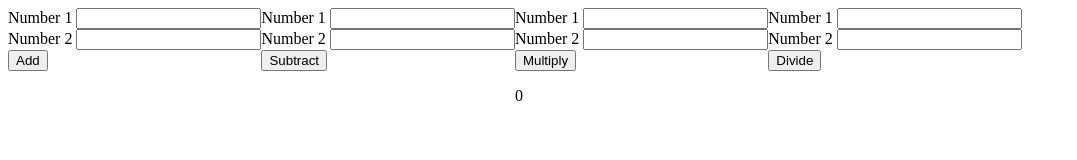
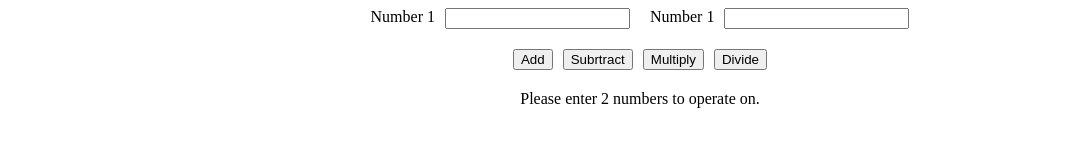
Before and after one commit to crescentarc/odin-calculator, a plain HTML site: page index.html in a window 1280 px wide. Both pictures are taken after a click on the button "Multiply". Shown: the whole page, without its empty margins (0-1077 px from the left). Drawn offline with Linux system fonts and the light colour scheme.

Commit message:
Simplify HTML of pre-button layout

```diff
--- a/index.html
+++ b/index.html
@@ -9,40 +9,22 @@
     <title>Calculator</title>
 </head>
 <body>
-    <div id="add-box">
-    <label for="addition1">Number 1</label>
-    <input type="number" id="addition1" name="addition1"><br>
-    <label for="addition2">Number 2</label>
-    <input type="number" id="addition2" name="addition2"><br>
-    <button type="button" id="add" onclick="add()">Add</button>
-    <p id="sum"></p>
+    <div id="input-area">
+        <label for="num1">Number 1</label>
+        <input type="number" id="num1"><br>
+
+        <label for="num2">Number 1</label>
+        <input type="number" id="num2">
     </div>
 
-    <div id="subtract-box">
-    <label for="subtraction1">Number 1</label>
-    <input type="number" id="subtraction1" name="subtraction1"><br>
-    <label for="subtraction2">Number 2</label>
-    <input type="number" id="subtraction2" name="subtraction2"><br>
-    <button type="button" id="subtract" onclick="subtract()">Subtract</button>
-    <p id="difference"></p>
+    <div id="button-area">
+        <button type="button" id="add">Add</button>
+        <button type="button" id="subtract">Subrtract</button>
+        <button type="button" id="multiply">Multiply</button>
+        <button type="button" id="divide">Divide</button>
     </div>
 
-    <div id="multiply-box">
-    <label for="multiplication1">Number 1</label>
-    <input type="number" id="multiplication1" name="multiplication1"><br>
-    <label for="multiplication2">Number 2</label>
-    <input type="number" id="multiplication2" name="multiplication2"><br>
-    <button type="button" id="multiply" onclick="multiply()">Multiply</button>
-    <p id="product"></p>
-    </div>
-
-    <div id="divide-box">
-    <label for="division1">Number 1</label>
-    <input type="number" id="division1" name="division1"><br>
-    <label for="division2">Number 2</label>
-    <input type="number" id="division2" name="division2"><br>
-    <button type="button" id="divide" onclick="divide()">Divide</button>
-    <p id="quotient"></p>
-    </div>
+    <p></p>
+    <div id="answer"></div>
 </body>
 </html>
--- a/script.js
+++ b/script.js
@@ -1,31 +1,69 @@
-//is called with "Add" button, adds two input numbers and displays sum
-function add() {
-    let num1 = document.getElementById(`addition1`).value;
-    let num2 = document.getElementById(`addition2`).value;
-    let sum = num1 + num2;
-    document.getElementById(`sum`).innerText = sum;
+//calls below operator functions when corresponding buttons are clicked
+function operate() {
+    document.getElementById(`add`).addEventListener(`click`, function() {
+        add();
+    });
+
+    document.getElementById(`subtract`).addEventListener(`click`, function() {
+        subtract();
+    });
+
+    document.getElementById(`multiply`).addEventListener(`click`, function() {
+        multiply();
+    });
+
+    document.getElementById(`divide`).addEventListener(`click`, function() {
+        divide();
+    });
 }
 
-//is called with "Subtract" button, subtracts two input numbers and displays difference
-function subtract() {
-    let num1 = document.getElementById(`subtraction1`).value;
-    let num2 = document.getElementById(`subtraction2`).value;
-    let difference = num1 - num2;
-    document.getElementById(`difference`).innerText = difference;
+//adds 2 input numbers and displays sum
+function add() {
+    let num1 = document.getElementById(`num1`).value;
+    let num2 = document.getElementById(`num2`).value;
+    let sum = num1 + num2;
+    document.getElementById(`answer`).innerText = sum;
+
+    if (num1 == `` || num2 == ``) {
+        document.getElementById(`answer`).innerText = `Please enter 2 numbers to operate on.`;
+    }
 }
 
-//is called with "Multiply" button, multiplies two input numbers and displays product
-function multiply() {
-    let num1 = document.getElementById(`multiplication1`).value;
-    let num2 = document.getElementById(`multiplication2`).value;
-    let product = num1 * num2;
-    document.getElementById(`product`).innerText = product;
+//subtracts 2 input numbers and displays difference
+function subtract() {
+    let num1 = document.getElementById(`num1`).value;
+    let num2 = document.getElementById(`num2`).value;
+    let difference = num1 - num2;
+    document.getElementById(`answer`).innerText = difference;
+
+    if (num1 == `` || num2 == ``) {
+        document.getElementById(`answer`).innerText = `Please enter 2 numbers to operate on.`;
+    }
 }
 
-//is called with "Divide" button, divides two input numbers and displays quotient
+//multiplies 2 input numbers and displays product
+function multiply() {
+    let num1 = document.getElementById(`num1`).value;
+    let num2 = document.getElementById(`num2`).value;
+    let product = num1 * num2;
+    document.getElementById(`answer`).innerText = product;
+
+    if (num1 == `` || num2 == ``) {
+        document.getElementById(`answer`).innerText = `Please enter 2 numbers to operate on.`;
+    }
+}
+
+//divides 2 input numbers and displays quotient
 function divide() {
-    let num1 = document.getElementById(`division1`).value;
-    let num2 = document.getElementById(`division2`).value;
+    let num1 = document.getElementById(`num1`).value;
+    let num2 = document.getElementById(`num2`).value;
     let quotient = num1 / num2;
-    document.getElementById(`quotient`).innerText = quotient;
+    document.getElementById(`answer`).innerText = quotient;
+
+    if (num1 == `` || num2 == ``) {
+        document.getElementById(`answer`).innerText = `Please enter 2 numbers to operate on.`;
+    }
 }
+
+//load page with event listeners for buttons active
+operate();
--- a/style.css
+++ b/style.css
@@ -1,3 +1,22 @@
-body {
+#input-area {
     display: flex;
+    justify-content: center;
+    gap: 10px;
 }
+
+#button-area {
+    display: flex;
+    justify-content: center;
+    gap: 10px;
+    margin-top: 20px;
+    margin-bottom: 20px;
+}
+
+#operator-area {
+    display: flex;
+    justify-content: center;
+}
+
+#answer {
+    text-align: center;
+}
```
